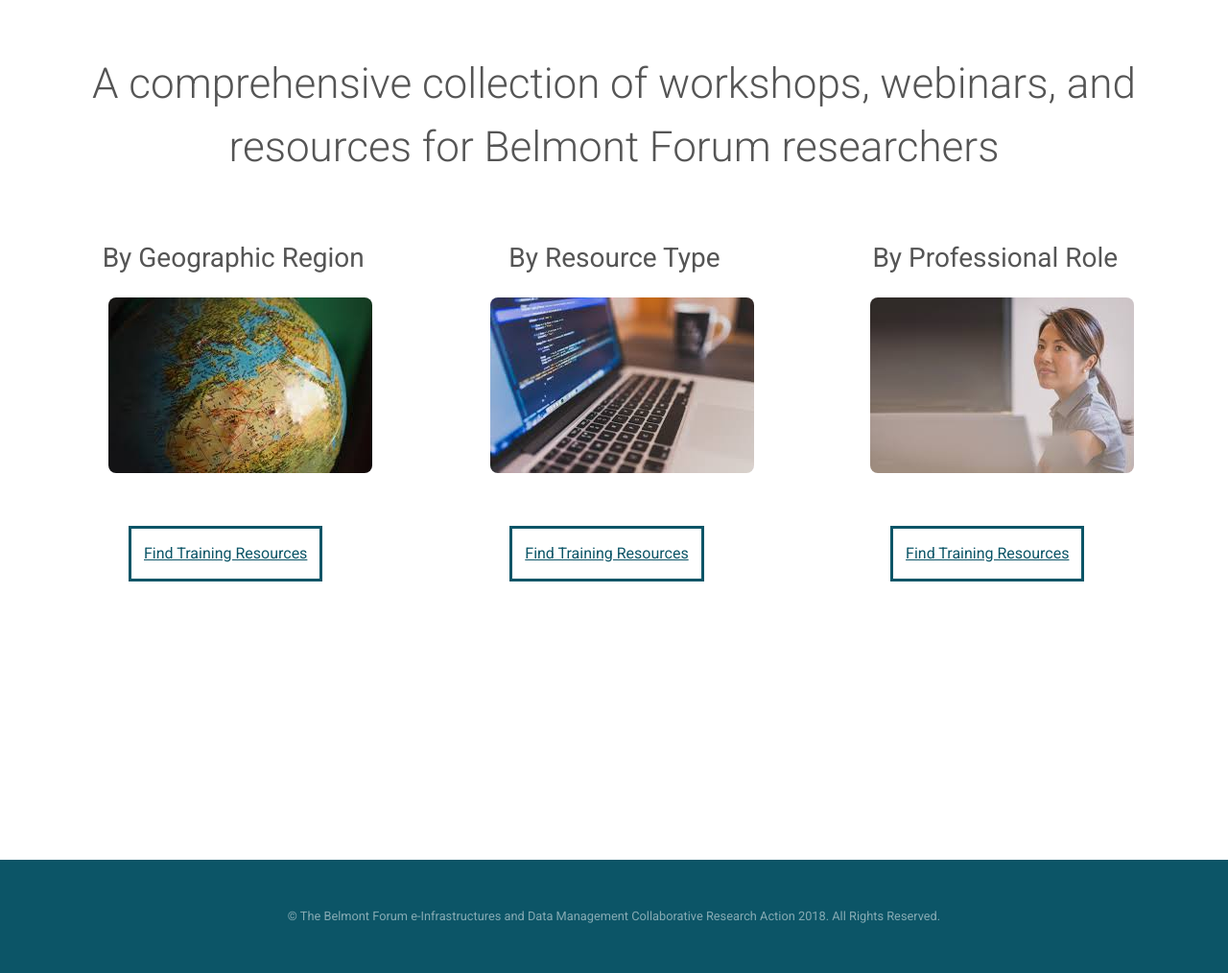
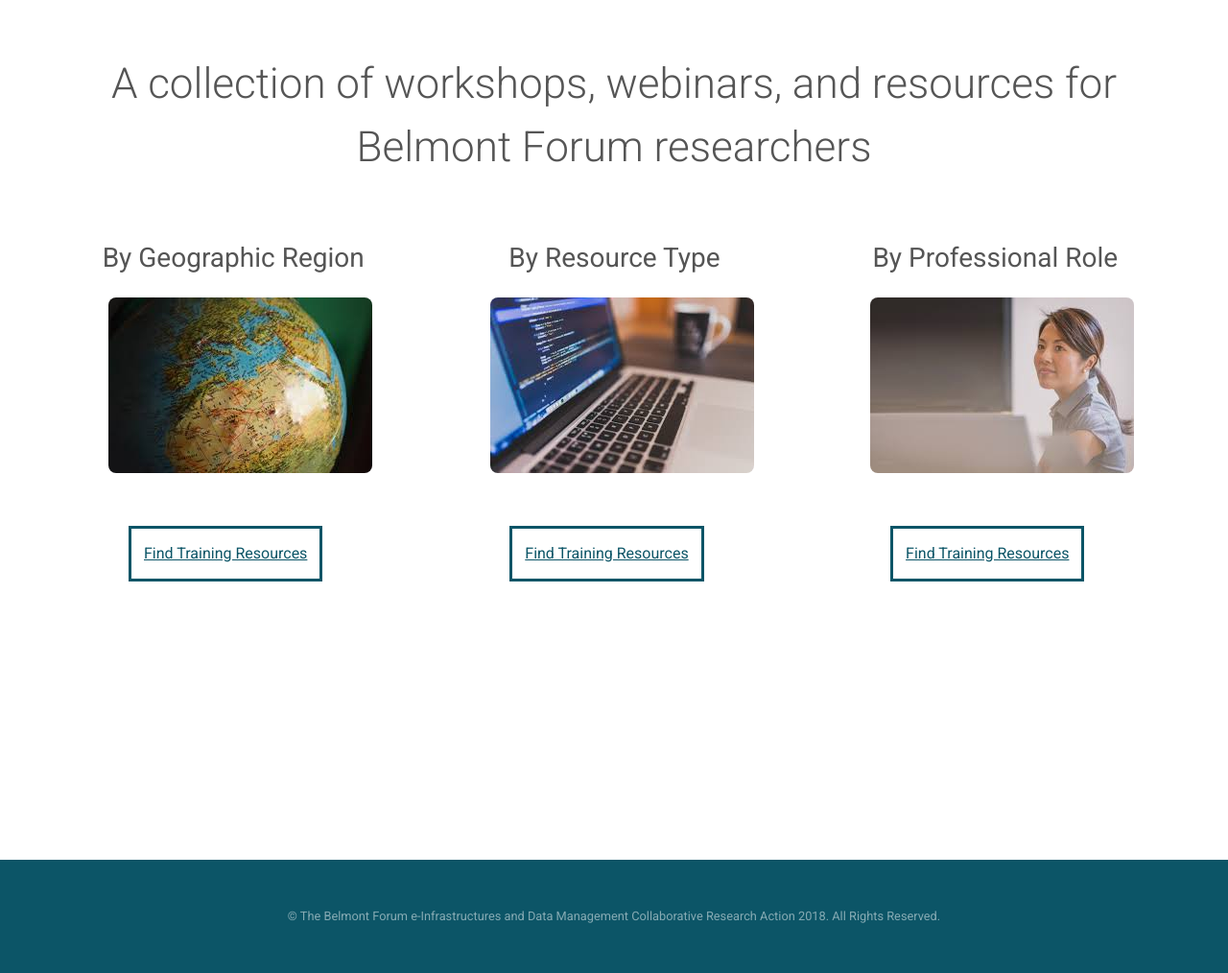
Before and after one commit to bfe-inf/toolkit, a Jekyll site: the page built from dmt-root.html, in a window 1280 px wide. Shown: the part 290-1304 px from the top of the page at 96% size. Built offline with Jekyll 4.4.1, drawn with Linux system fonts in a browser that asks for light colours.

Commit message:
Update dmt-root.html

```diff
--- a/dmt-root.html
+++ b/dmt-root.html
@@ -58,7 +58,7 @@
 			<section id="main" class="wrapper" style="padding-bottom: 0px;">
 				<div class="inner">
 					<header class="align-center" style="margin-bottom: 30px;">
-						<h2>A comprehensive collection of workshops, webinars, and resources for Belmont Forum researchers</h2>
+						<h2>A collection of workshops, webinars, and resources for Belmont Forum researchers</h2>
 					</header>
 			</section>
 			<!-- Intro -->
```
